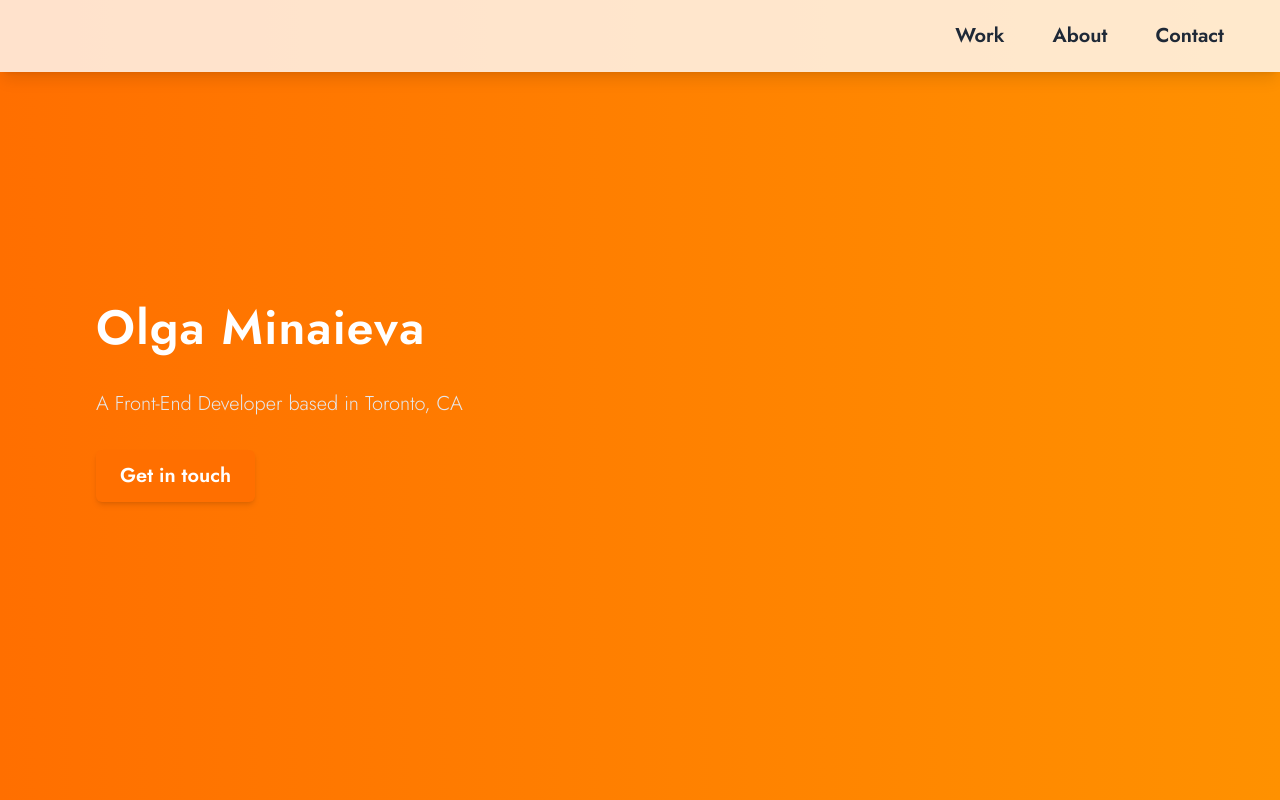
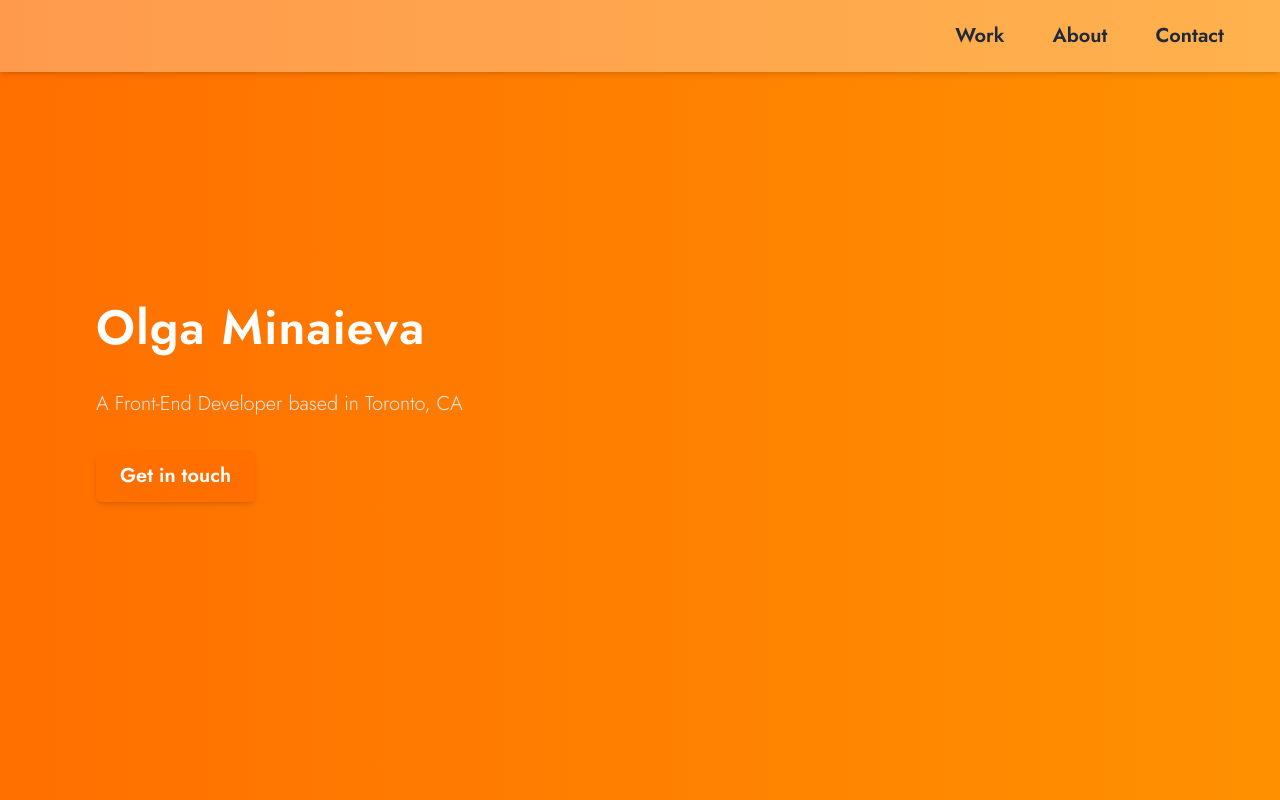
Before and after one commit to OlgaMinaievaWebDev/personal-website-new, a React (Vite) app: page / in a window 1280 px wide. Shown: the top 800 px of the page. Built offline with nearby package versions, Linux system fonts and the light colour scheme.

Commit message:
header opacity changed

```diff
--- a/src/components/Header.jsx
+++ b/src/components/Header.jsx
@@ -1,6 +1,6 @@
 function Header() {
   return (
-    <header className="fixed top-0 w-full bg-white bg-opacity-80 shadow-lg z-10">
+    <header className="fixed top-0 w-full bg-white bg-opacity-30 shadow-md z-10">
       <nav className="flex justify-end items-center p-4 gap-12 text-xl font-semibold mr-10 h-[72px]">
         <a
           href="#work"
```
